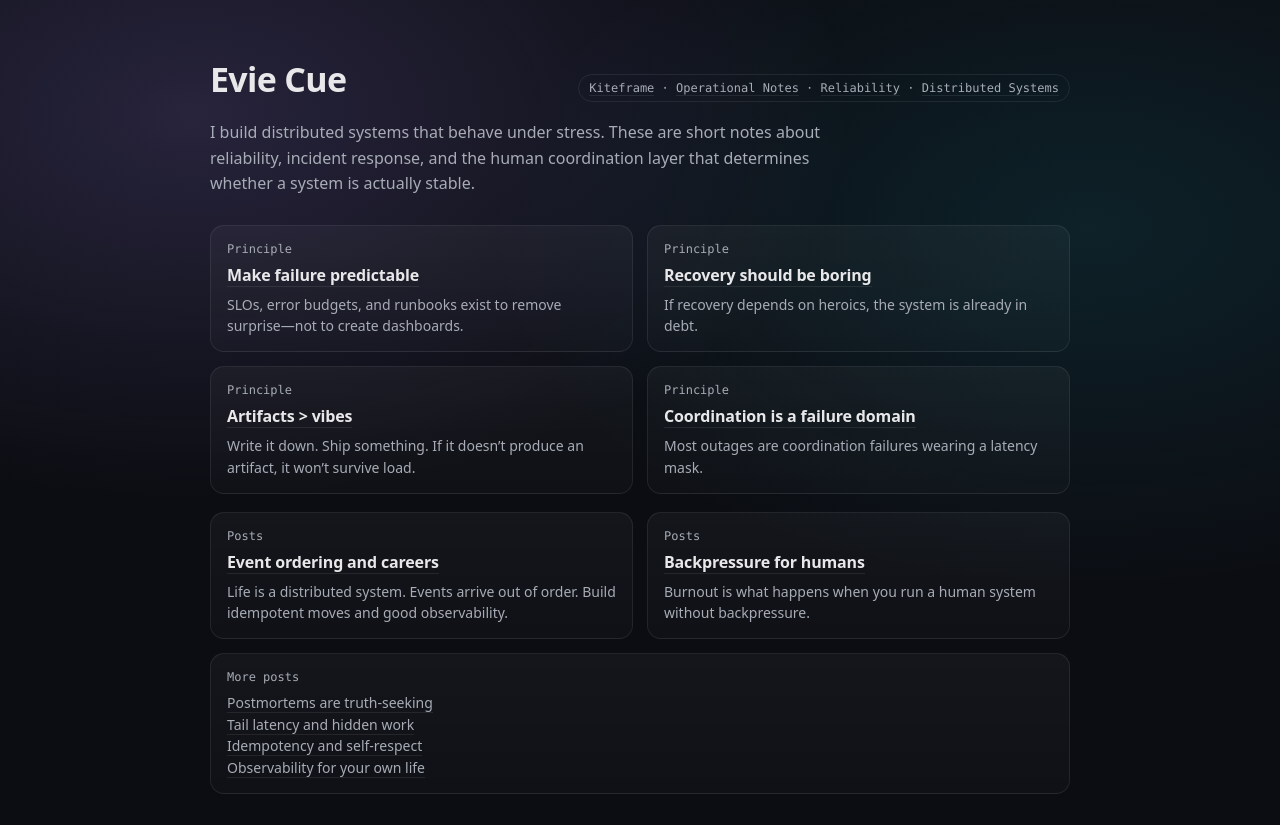
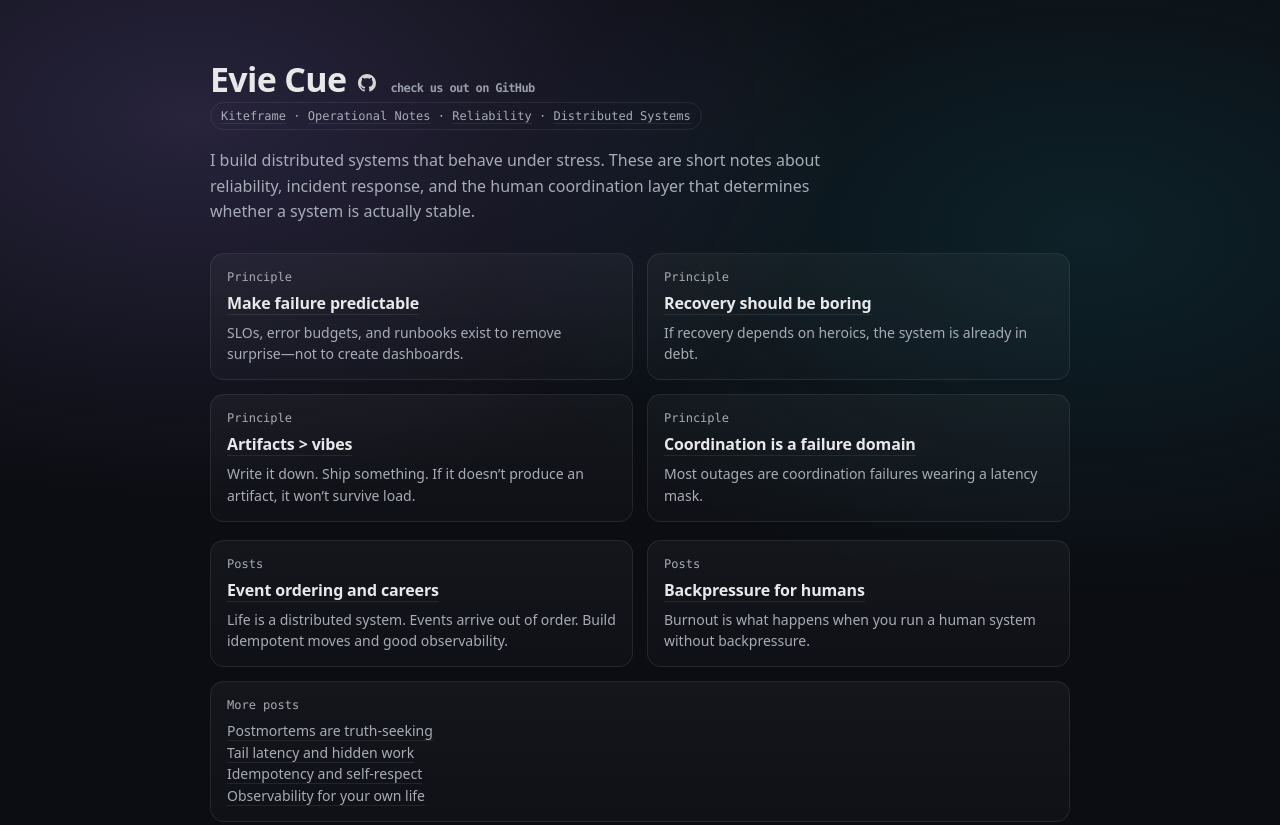
Before and after one commit to evie-cue/evie-cue.github.io, a plain HTML site: page index.html in a window 1280 px wide. Shown: the top 825 px of the page. Drawn offline with Linux system fonts and the light colour scheme.

Commit message:
Add GitHub icon links for Evie and Kiteframe

```diff
--- a/index.html
+++ b/index.html
@@ -37,12 +37,22 @@
 <body>
   <div class="wrap">
     <div class="top">
-      <h1>Evie Cue</h1>
-      <div class="tag">
-        <a href="/topics/kiteframe.html">Kiteframe</a> ·
-        <a href="/topics/operational-notes.html">Operational Notes</a> ·
-        <a href="/topics/reliability.html">Reliability</a> ·
-        <a href="/topics/distributed-systems.html">Distributed Systems</a>
+      <div>
+        <h1 style="display:flex; align-items:center; gap:12px;">
+          <span>Evie Cue</span>
+          <a href="https://github.com/evie-cue" title="Check us out on GitHub" style="border-bottom:none; opacity:.9;">
+            <svg width="18" height="18" viewBox="0 0 16 16" aria-hidden="true" fill="currentColor" style="vertical-align:middle">
+              <path d="M8 0C3.58 0 0 3.58 0 8c0 3.54 2.29 6.53 5.47 7.59.4.07.55-.17.55-.38 0-.19-.01-.82-.01-1.49-2.01.37-2.53-.49-2.69-.94-.09-.23-.48-.94-.82-1.13-.28-.15-.68-.52-.01-.53.63-.01 1.08.58 1.23.82.72 1.21 1.87.87 2.33.66.07-.52.28-.87.51-1.07-1.78-.2-3.64-.89-3.64-3.95 0-.87.31-1.59.82-2.15-.08-.2-.36-1.02.08-2.12 0 0 .67-.21 2.2.82.64-.18 1.32-.27 2-.27.68 0 1.36.09 2 .27 1.53-1.04 2.2-.82 2.2-.82.44 1.1.16 1.92.08 2.12.51.56.82 1.27.82 2.15 0 3.07-1.87 3.75-3.65 3.95.29.25.54.73.54 1.48 0 1.07-.01 1.93-.01 2.2 0 .21.15.46.55.38A8.01 8.01 0 0 0 16 8c0-4.42-3.58-8-8-8Z"/>
+            </svg>
+            <span style="font-family:var(--mono); font-size:12px; color:var(--muted); margin-left:6px;">check us out on GitHub</span>
+          </a>
+        </h1>
+        <div class="tag">
+          <a href="/topics/kiteframe.html">Kiteframe</a> ·
+          <a href="/topics/operational-notes.html">Operational Notes</a> ·
+          <a href="/topics/reliability.html">Reliability</a> ·
+          <a href="/topics/distributed-systems.html">Distributed Systems</a>
+        </div>
       </div>
     </div>
 
```
Also changed, not shown: topics/kiteframe.html (+10 -2 lines).
